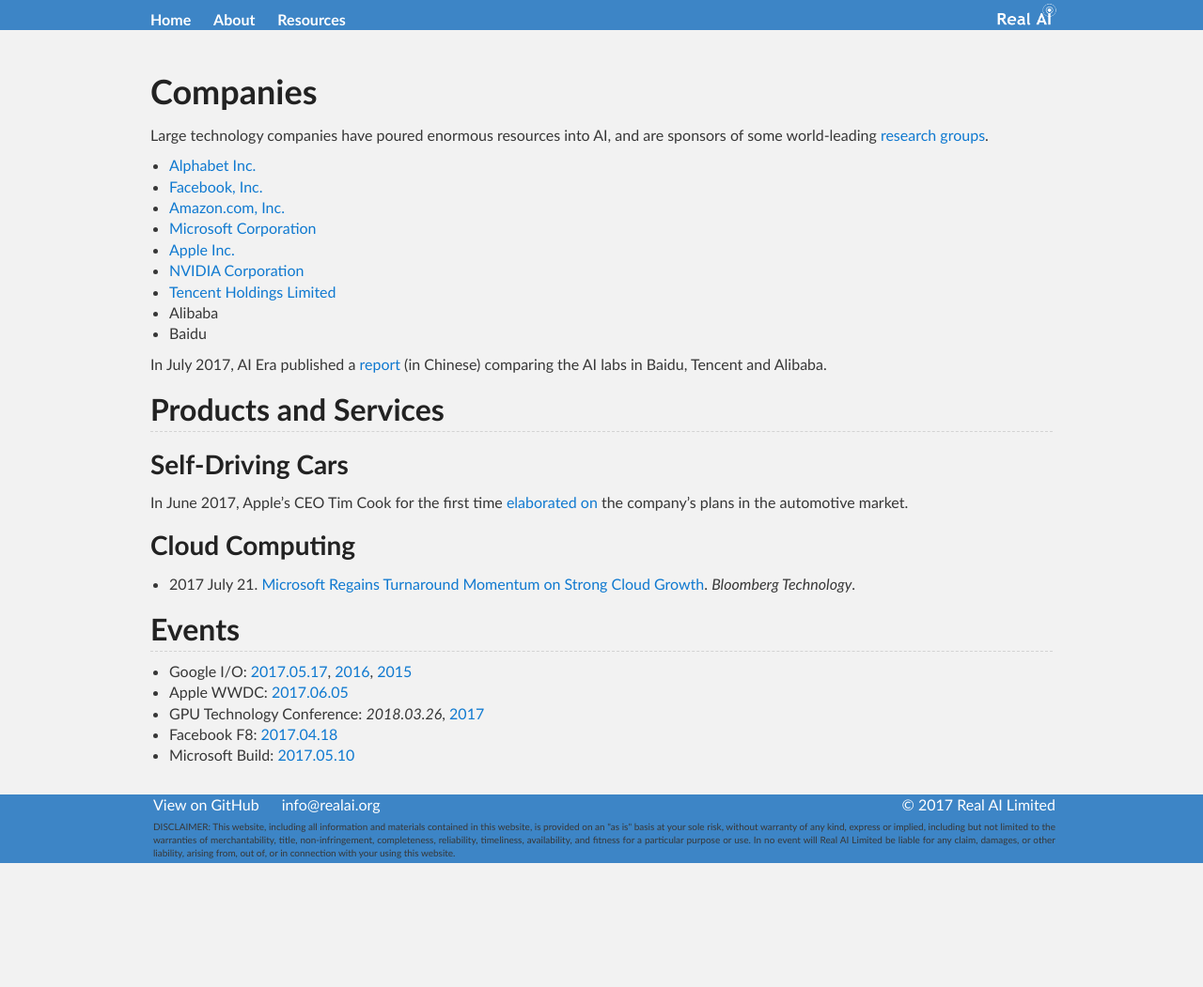
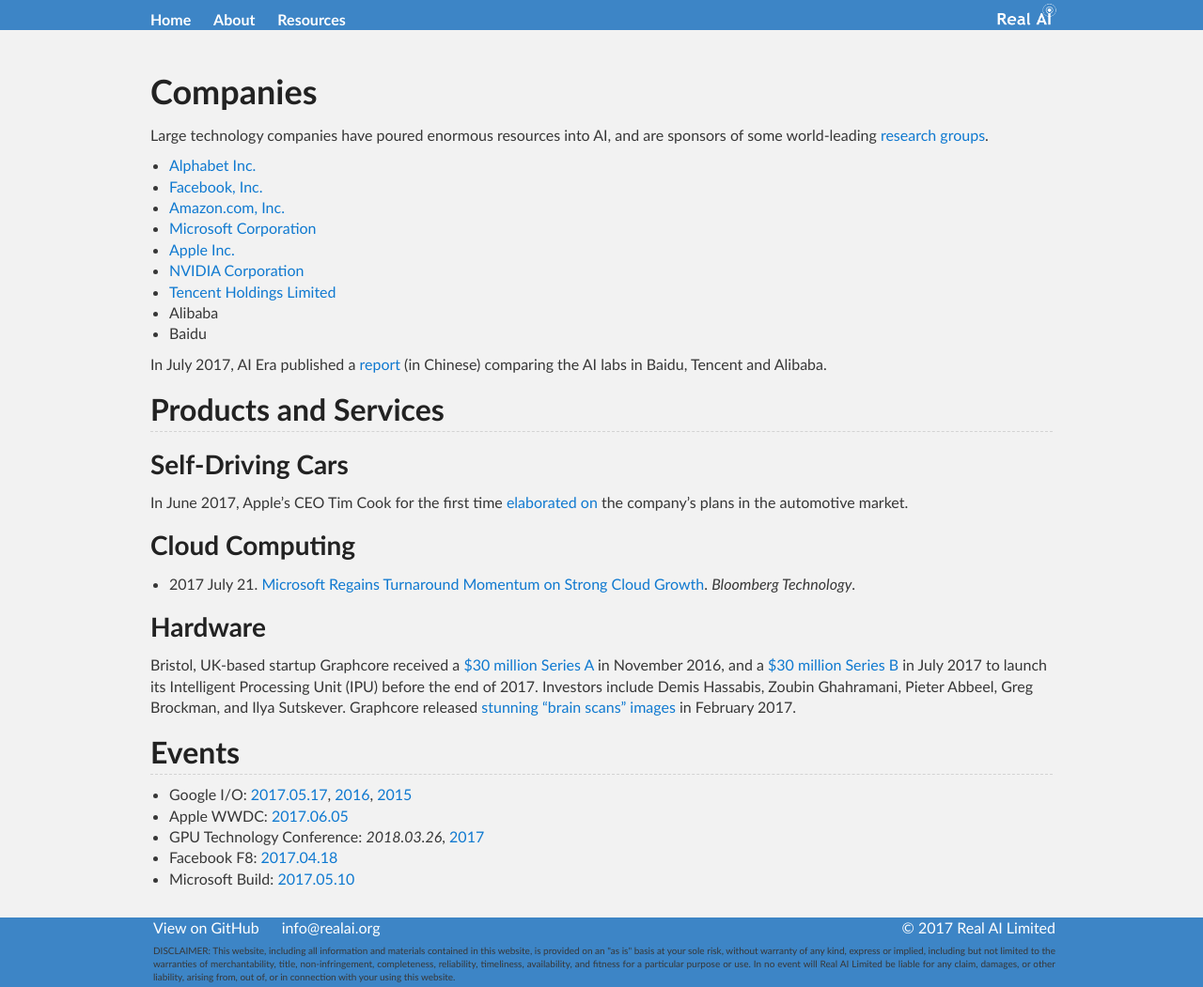
Before and after one commit to Tonywuhk/realai.org, a Jekyll site: the page built from companies/README.md, in a window 1280 px wide. Shown: the whole page at 94% size. Built offline with Jekyll 4.4.1, drawn with Linux system fonts in a browser that asks for light colours; our own code applies the rules of GitHub Pages for plain Markdown files; the repository's description, which GitHub fills in, is left out; before the commit the page ends 919 px from its top, so only the background shows below that.

Commit message:
Update files

```diff
--- a/companies/README.md
+++ b/companies/README.md
@@ -27,6 +27,10 @@
 
 * 2017 July 21. [Microsoft Regains Turnaround Momentum on Strong Cloud Growth](https://www.bloomberg.com/news/articles/2017-07-20/microsoft-sales-profit-top-estimates-as-cloud-growth-marches-on). *Bloomberg Technology*.
 
+### Hardware
+
+Bristol, UK-based startup Graphcore received a [$30 million Series A](https://www.hpcwire.com/2016/11/01/graphcore-100x-speedup-pcie-plugin/) in November 2016, and a [$30 million Series B](https://www.hpcwire.com/2017/07/20/graphcore-readies-launch-16nm-colossus-ipu-chip/) in July 2017 to launch its Intelligent Processing Unit (IPU) before the end of 2017. Investors include Demis Hassabis, Zoubin Ghahramani, Pieter Abbeel, Greg Brockman, and Ilya Sutskever. Graphcore released [stunning "brain scans" images](http://www.wired.co.uk/article/ai-machine-learning-brain-scan) in February 2017.
+
 ## Events
 
 * Google I/O: [2017.05.17](https://events.google.com/io/), [2016](https://events.google.com/io2016/), [2015](https://events.google.com/io2016/)
```
Also changed, not shown: safety/effective-altruism.md (+1 -1 lines).
